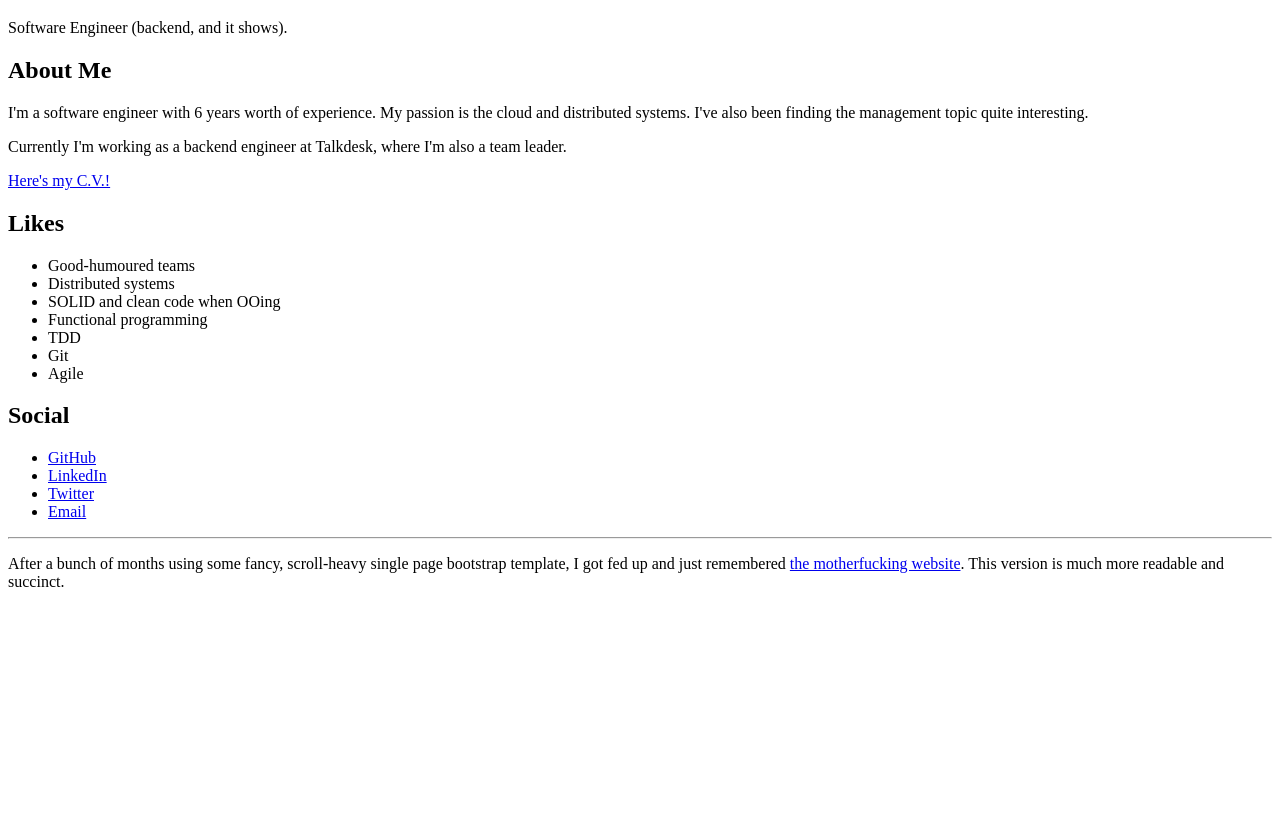
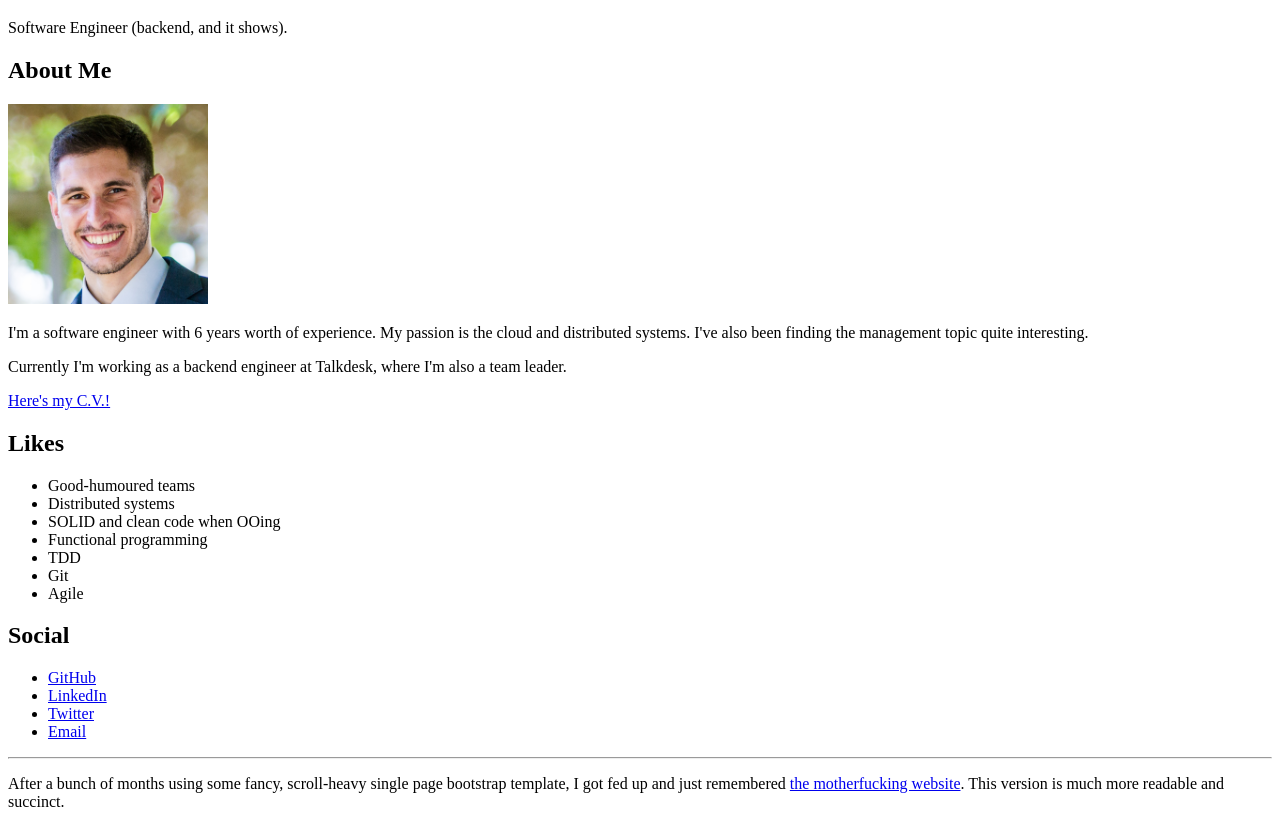
Before and after one commit to seekandystroy/homepage, a plain HTML site: page index.html in a window 1280 px wide. Shown: the part 61-888 px from the top of the page. Before the commit the page ends 800 px from the top, so only its background shows below. Drawn offline with Linux system fonts and the light colour scheme.

Commit message:
Add photo

```diff
--- a/index.html
+++ b/index.html
@@ -16,6 +16,8 @@
     </header>
 
     <h2>About Me</h2>
+
+    <img src="andy_2017.jpg" style="width: 200px;"/>
 
     <p>I'm a software engineer with 6 years worth of experience. My passion is the cloud and distributed systems. I've also been finding the management topic quite interesting.</p>
 
```
Also changed, not shown: andy_2017.jpg (added).
